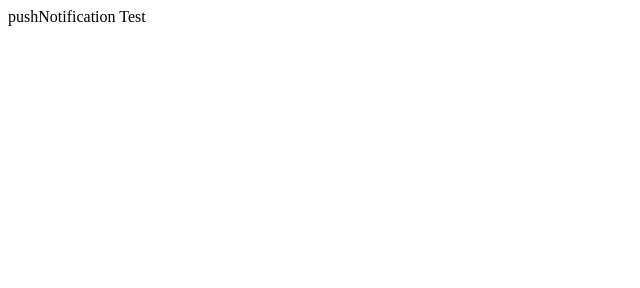
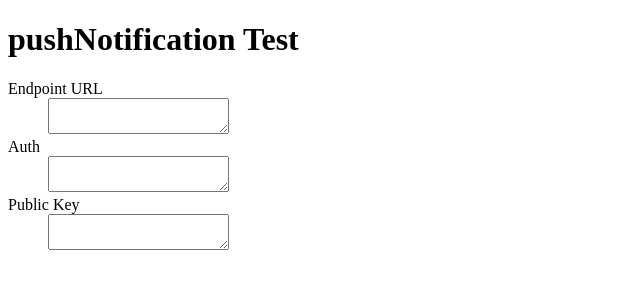
Before and after one commit to SeiichiGenesisTakeda/pushNotification, a plain HTML site: page index.html in a window 1280 px wide. Shown: the whole page, without its empty margins (0-640 px from the left). Drawn offline with Linux system fonts and the light colour scheme.

Commit message:
add manifest.json

```diff
--- a/index.html
+++ b/index.html
@@ -1,12 +1,35 @@
 <!DOCTYPE html>
 <html>
+
 <head>
-	<meta charset="utf-8">
-	<meta http-equiv="X-UA-Compatible" content="IE=edge">
-	<title>pushNotification</title>
-	<link rel="stylesheet" href="">
+    <meta charset="utf-8">
+    <meta http-equiv="X-UA-Compatible" content="IE=edge">
+    <title>pushNotification</title>
+    <link rel="manifest" href="./manifest.json">
+    <link rel="stylesheet" href="">
 </head>
-<body>
-	pushNotification Test
+    <h1>pushNotification Test</h1>
+    <dl class="form">
+        <dt>
+            <label>Endpoint URL</label>
+        </dt>
+        <dd>
+            <textarea id="subscription-endpoint" class="input-block"></textarea>
+        </dd>
+        <dt>
+            <label>Auth</label>
+        </dt>
+        <dd>
+            <textarea id="subscription-auth" class="input-block"></textarea>
+        </dd>
+        <dt>
+            <label>Public Key</label>
+        </dt>
+        <dd>
+            <textarea id="subscription-public-key" class="input-block"></textarea>
+        </dd>
+    </dl>
+    <script src="./script/main.js"></script>
 </body>
+
 </html>
```
Also changed, not shown: manifest.json (added).
